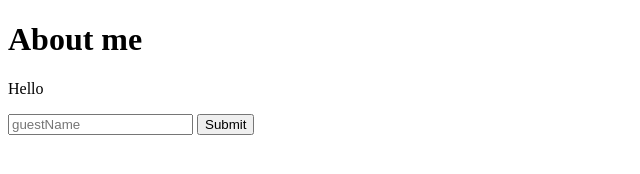
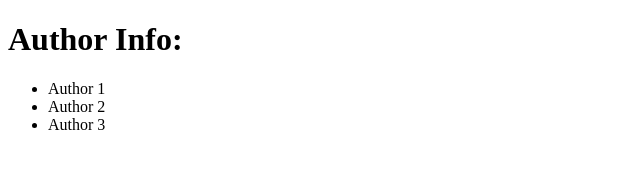
Before and after one commit to nk-umn/simple_website_1-23-2023, a plain HTML site: page index.html in a window 1280 px wide. Shown: the whole page, without its empty margins (0-640 px from the left). Drawn offline with Linux system fonts and the light colour scheme.

Commit message:
included author list

```diff
--- a/index.html
+++ b/index.html
@@ -2,17 +2,20 @@
 <html lang="en">
   <head>
     <meta charset="UTF-8">
-    <title>About Me</title>
+    <title>Author Info</title>
   </head>
   <body>
-    <h1>About me</h1>
-    <p>
-      Hello
-    </p>
-    <form>
-      <!-- needs an action and method probably -->
-      <input name="guestName" placeholder="guestName">
-      <input type="submit">
-    </form>
+    <h1>Author Info:</h1>
+    <ul>
+        <li>
+            Author 1
+        </li>
+        <li>
+            Author 2
+        </li>
+        <li>
+            Author 3
+        </li>
+    </ul>
   </body>
 </html>
```
